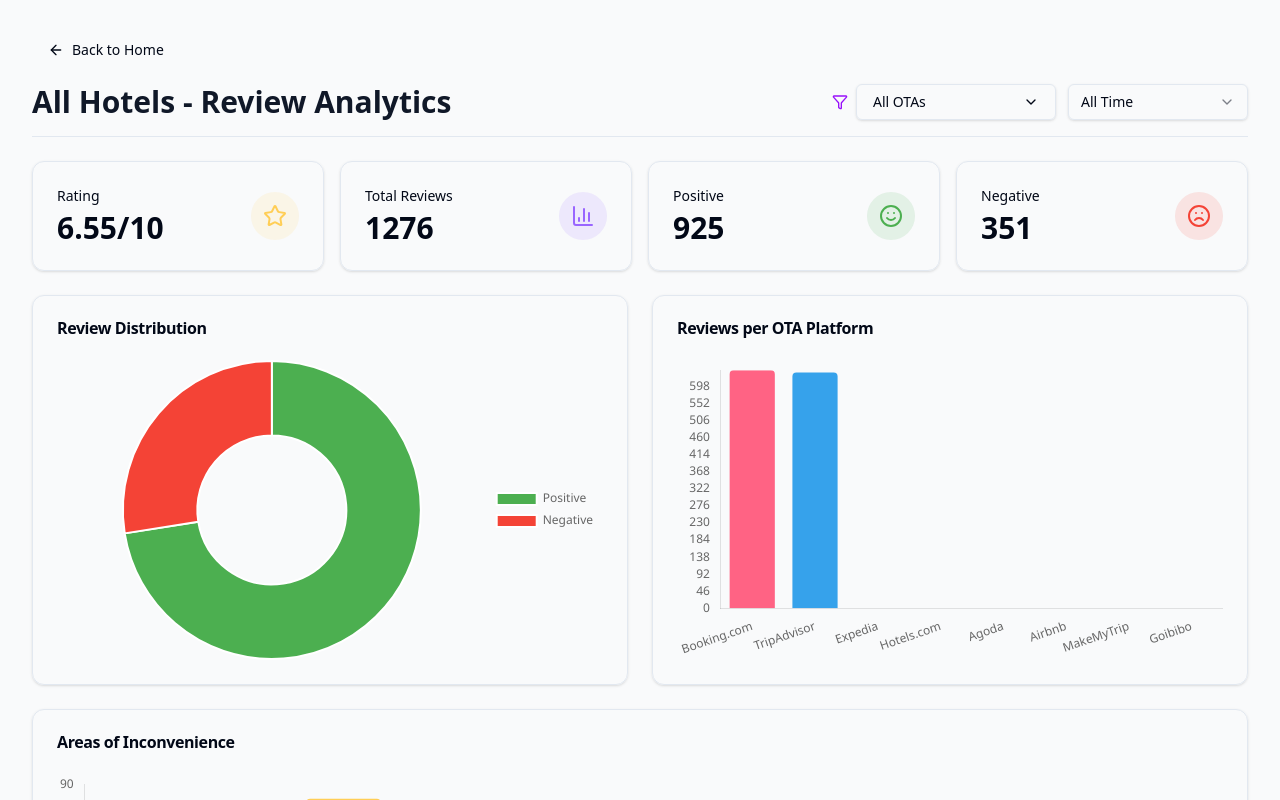
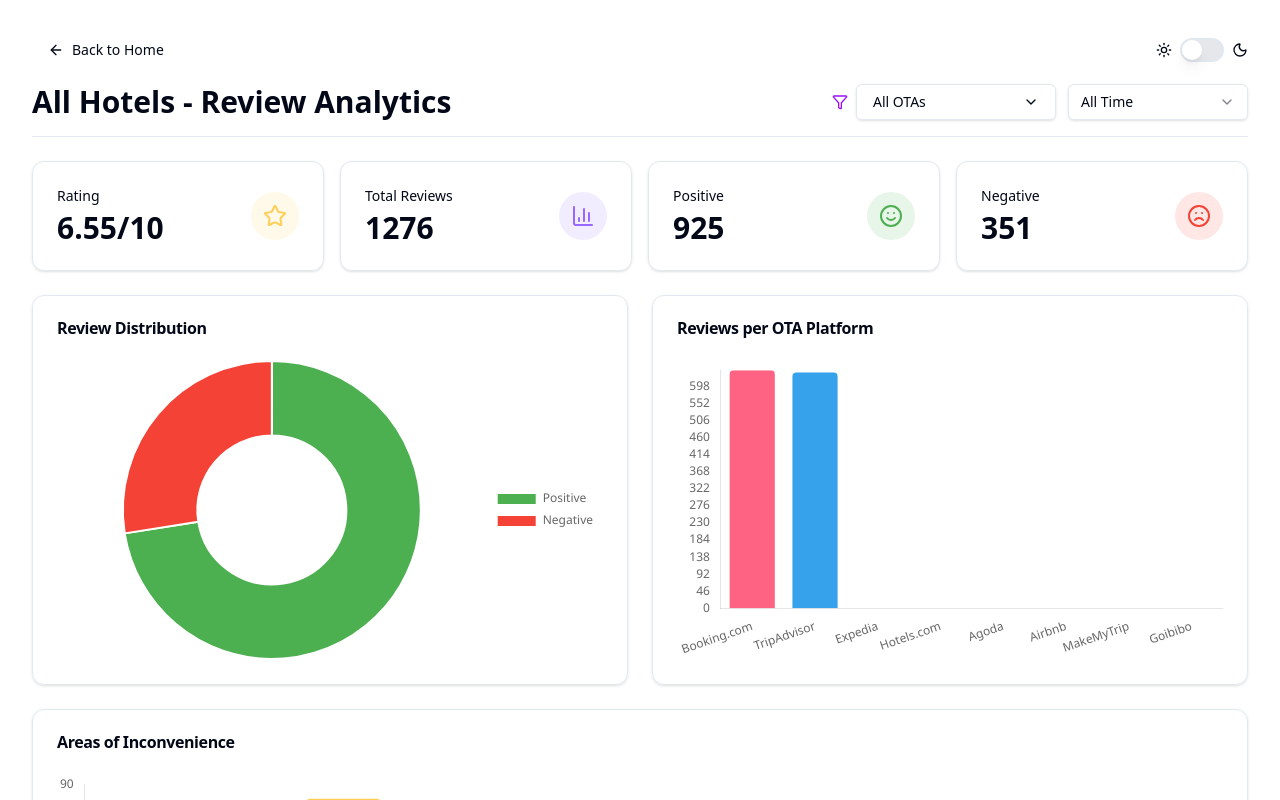
Before and after one commit to darsh-webdev/analytics-dashboard, a React (Vite) app: page /hotel/all in a window 1280 px wide. Shown: the top 800 px of the page. Built offline with nearby package versions, Linux system fonts and the light colour scheme.

Commit message:
feat: Add dark mode support

```diff
--- a/package.json
+++ b/package.json
@@ -14,6 +14,7 @@
     "@radix-ui/react-popover": "^1.1.15",
     "@radix-ui/react-select": "^2.2.6",
     "@radix-ui/react-slot": "^1.2.3",
+    "@radix-ui/react-switch": "^1.2.6",
     "@tailwindcss/postcss": "^4.1.14",
     "chart.js": "^4.5.0",
     "chartjs-adapter-date-fns": "^3.0.0",
--- a/src/App.tsx
+++ b/src/App.tsx
@@ -1,14 +1,17 @@
 import { BrowserRouter as Router, Routes, Route } from "react-router-dom";
 import Home from "./components/Home";
 import Dashboard from "./components/Dashboard";
+import { ThemeProvider } from "./contexts/ThemeContext";
 
 export default function App() {
   return (
+    <ThemeProvider>
       <Router>
         <Routes>
           <Route path="/" element={<Home />} />
           <Route path="/hotel/:hotelName" element={<Dashboard />} />
         </Routes>
       </Router>
+    </ThemeProvider>
   );
 }
--- a/src/components/Dashboard.tsx
+++ b/src/components/Dashboard.tsx
@@ -3,7 +3,9 @@ import { useParams, Link } from "react-router-dom";
 import { reviewData } from "../data/dummyData";
 import type { Review, OTAFilter, DateRangeFilter } from "../types";
 import { AREA_CATEGORIES } from "../types";
-import { ArrowLeft, Star, Smile, Frown, BarChart3, Filter } from "lucide-react";
+import { ArrowLeft, Star, Smile, Frown, BarChart3, Filter, Moon, Sun } from "lucide-react";
+import { useTheme } from "../contexts/ThemeContext";
+import { Switch } from "@/components/ui/switch";
 
 import {
   Chart as ChartJS,
@@ -130,6 +132,7 @@ export default function Dashboard() {
   const { hotelName } = useParams<{ hotelName: string }>();
   const [otaFilter, setOtaFilter] = useState<OTAFilter[]>(["All"]);
   const [dateRange, setDateRange] = useState<DateRangeFilter>("all");
+  const { theme, toggleTheme } = useTheme();
 
   const otaPlatforms: OTAFilter[] = useMemo(
     () => [
@@ -313,17 +316,28 @@ export default function Dashboard() {
   );
 
   return (
-    <div className="min-h-screen bg-gray-50 p-4 md:p-6 lg:p-8">
+    <div className="min-h-screen bg-background p-4 md:p-6 lg:p-8">
       <div className="max-w-7xl mx-auto">
-        <Button asChild variant="ghost" className="mb-4 hover:bg-purple-50">
-          <Link to="/" className="flex items-center gap-2">
-            <ArrowLeft className="w-4 h-4" />
-            Back to Home
-          </Link>
-        </Button>
+        <div className="flex items-center justify-between mb-4">
+          <Button asChild variant="ghost" className="hover:bg-accent">
+            <Link to="/" className="flex items-center gap-2">
+              <ArrowLeft className="w-4 h-4" />
+              Back to Home
+            </Link>
+          </Button>
 
-        <div className="flex flex-col md:flex-row md:items-center md:justify-between gap-4 mb-6 pb-4 border-b">
-          <h1 className="text-3xl font-bold text-gray-900">
+          <div className="flex items-center gap-2">
+            <Sun className="h-4 w-4" />
+            <Switch
+              checked={theme === "dark"}
+              onCheckedChange={toggleTheme}
+            />
+            <Moon className="h-4 w-4" />
+          </div>
+        </div>
+
+        <div className="flex flex-col md:flex-row md:items-center md:justify-between gap-4 mb-6 pb-4 border-b border-border">
+          <h1 className="text-3xl font-bold text-foreground">
             {hotelName && hotelName.toLowerCase() !== "all"
               ? `${
                   hotelName.charAt(0).toUpperCase() + hotelName.slice(1)
--- /dev/null
+++ b/src/components/ui/switch.tsx
@@ -0,0 +1,27 @@
+import * as React from "react";
+import * as SwitchPrimitives from "@radix-ui/react-switch";
+
+import { cn } from "@/lib/utils";
+
+const Switch = React.forwardRef<
+  React.ElementRef<typeof SwitchPrimitives.Root>,
+  React.ComponentPropsWithoutRef<typeof SwitchPrimitives.Root>
+>(({ className, ...props }, ref) => (
+  <SwitchPrimitives.Root
+    className={cn(
+      "peer inline-flex h-6 w-11 shrink-0 cursor-pointer items-center rounded-full border-2 border-gray-300 dark:border-gray-600 transition-all duration-200 focus-visible:outline-none focus-visible:ring-2 focus-visible:ring-ring focus-visible:ring-offset-2 focus-visible:ring-offset-background disabled:cursor-not-allowed disabled:opacity-50 data-[state=checked]:bg-slate-600 data-[state=checked]:border-slate-600 data-[state=unchecked]:bg-gray-200 dark:data-[state=unchecked]:bg-gray-700",
+      className
+    )}
+    {...props}
+    ref={ref}
+  >
+    <SwitchPrimitives.Thumb
+      className={cn(
+        "pointer-events-none block h-5 w-5 rounded-full bg-white shadow-lg ring-0 transition-transform duration-200 data-[state=checked]:translate-x-5 data-[state=unchecked]:translate-x-0"
+      )}
+    />
+  </SwitchPrimitives.Root>
+));
+Switch.displayName = SwitchPrimitives.Root.displayName;
+
+export { Switch };
--- /dev/null
+++ b/src/contexts/ThemeContext.tsx
@@ -0,0 +1,42 @@
+import { createContext, useContext, useEffect, useState } from "react";
+
+type Theme = "light" | "dark";
+
+interface ThemeContextType {
+  theme: Theme;
+  toggleTheme: () => void;
+}
+
+const ThemeContext = createContext<ThemeContextType | undefined>(undefined);
+
+export function ThemeProvider({ children }: { children: React.ReactNode }) {
+  const [theme, setTheme] = useState<Theme>(() => {
+    const stored = localStorage.getItem("theme");
+    return (stored as Theme) || "light";
+  });
+
+  useEffect(() => {
+    const root = document.documentElement;
+    root.classList.remove("light", "dark");
+    root.classList.add(theme);
+    localStorage.setItem("theme", theme);
+  }, [theme]);
+
+  const toggleTheme = () => {
+    setTheme((prev) => (prev === "light" ? "dark" : "light"));
+  };
+
+  return (
+    <ThemeContext.Provider value={{ theme, toggleTheme }}>
+      {children}
+    </ThemeContext.Provider>
+  );
+}
+
+export function useTheme() {
+  const context = useContext(ThemeContext);
+  if (context === undefined) {
+    throw new Error("useTheme must be used within a ThemeProvider");
+  }
+  return context;
+}
--- a/src/index.css
+++ b/src/index.css
@@ -28,6 +28,33 @@
   --color-chart-5: 197 37% 24%;
 }
 
+.dark {
+  --color-background: 222.2 84% 4.9%;
+  --color-foreground: 210 40% 98%;
+  --color-card: 222.2 84% 4.9%;
+  --color-card-foreground: 210 40% 98%;
+  --color-popover: 222.2 84% 4.9%;
+  --color-popover-foreground: 210 40% 98%;
+  --color-primary: 262 83% 58%;
+  --color-primary-foreground: 210 40% 98%;
+  --color-secondary: 217.2 32.6% 17.5%;
+  --color-secondary-foreground: 210 40% 98%;
+  --color-muted: 217.2 32.6% 17.5%;
+  --color-muted-foreground: 215 20.2% 65.1%;
+  --color-accent: 217.2 32.6% 17.5%;
+  --color-accent-foreground: 210 40% 98%;
+  --color-destructive: 0 62.8% 30.6%;
+  --color-destructive-foreground: 210 40% 98%;
+  --color-border: 217.2 32.6% 17.5%;
+  --color-input: 217.2 32.6% 17.5%;
+  --color-ring: 262 83% 58%;
+  --color-chart-1: 142 76% 36%;
+  --color-chart-2: 0 84% 60%;
+  --color-chart-3: 262 83% 58%;
+  --color-chart-4: 43 96% 56%;
+  --color-chart-5: 197 37% 24%;
+}
+
 * {
   border-color: hsl(var(--color-border));
 }
```
Also changed, not shown: 1 other file (tests, documents, lock files or other folders). Lines whose indentation alone changed are shown as unchanged.
